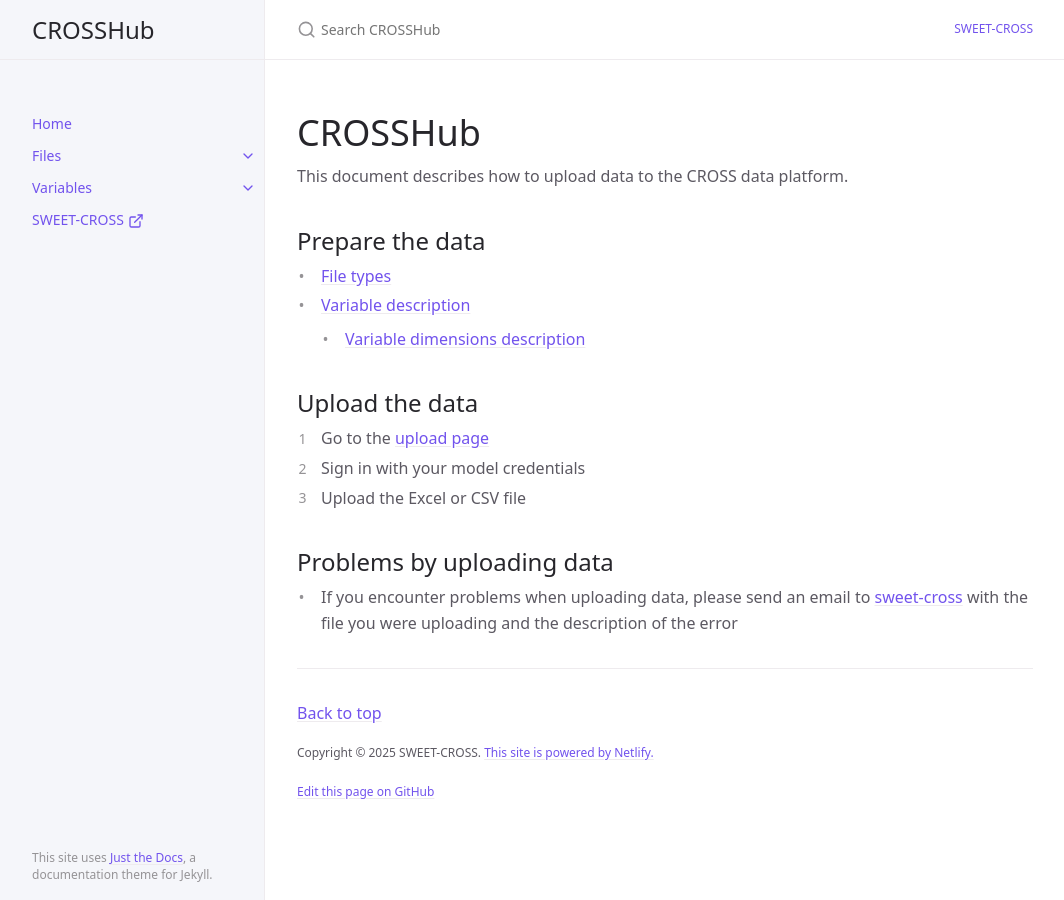
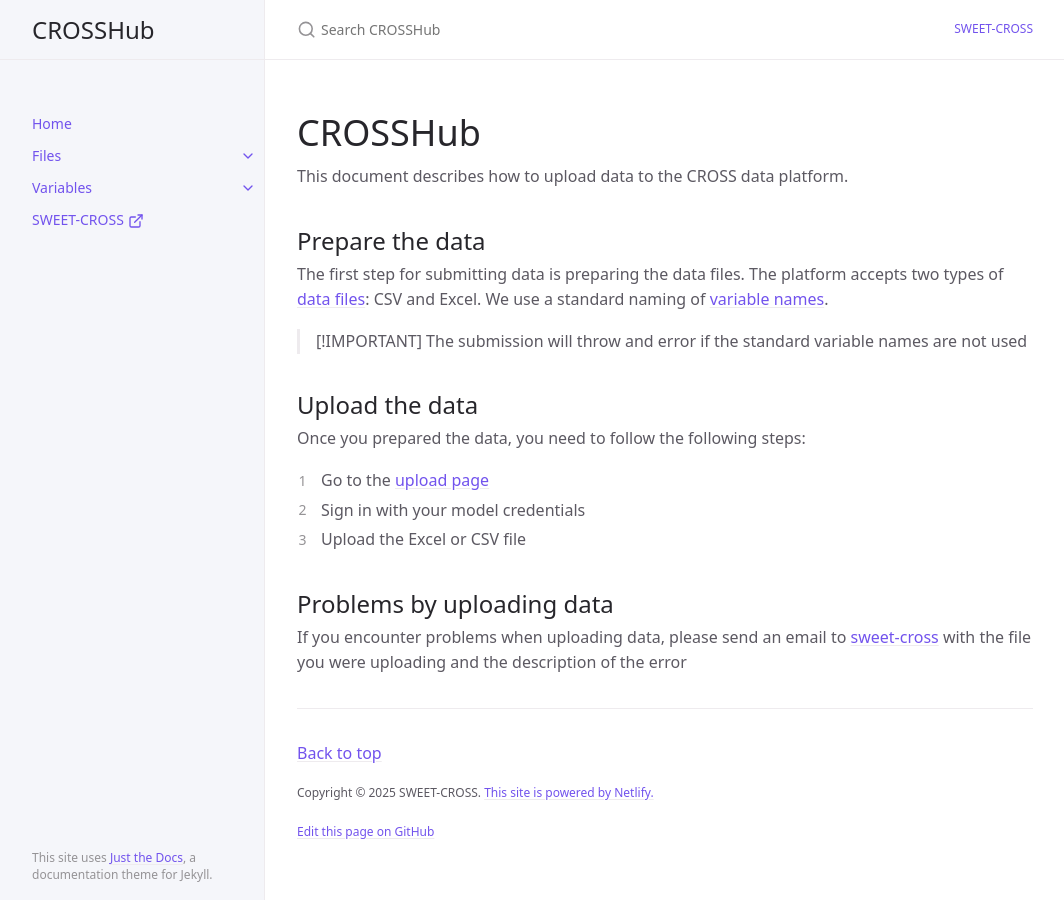
Before and after one commit to sweet-cross/data-model, a Jekyll site: the page built from index.md, in a window 1280 px wide. Shown: the whole page, without its empty margins (107-1171 px from the left). Built offline with Jekyll 4.4.1, drawn with Linux system fonts in a browser that asks for light colours; cached includes are drawn as plain includes.

Commit message:
instruction details

```diff
--- a/index.md
+++ b/index.md
@@ -11,15 +11,22 @@ This document describes how to upload data to the CROSS data platform.
 
 
 ## Prepare the data
-- [File types](/instructions-data/docs/files)
-- [Variable description](/instructions-data/docs/variables)
-	- [Variable dimensions description](/instructions-data/docs/variables/dimensions)
+
+The first step for submitting data is preparing the data files.  The platform accepts two types of [data files](/instructions-data/docs/files): CSV and Excel.
+We use a standard naming of [variable names](/instructions-data/docs/variables).
+
+> [!IMPORTANT]
+> The submission will throw and error if the standard variable names are not used
 
 ## Upload the data
+
+Once you prepared the data, you need to follow the following steps:
+
 1. Go to the [upload page](https://app.sweetcross.link/dashboard)
 2. Sign in with your model credentials
 3. Upload the Excel or CSV file
 
 
 ## Problems by uploading data
-- If you encounter problems when uploading data, please send an email to [sweet-cross](mailto:sweet.cross.ch[at]gmail.com?subject=technicalproblem) with the file you were uploading and the description of the error
+
+If you encounter problems when uploading data, please send an email to [sweet-cross](mailto:sweet.cross.ch[at]gmail.com?subject=technicalproblem) with the file you were uploading and the description of the error
```
Also changed, not shown: docs/files/index.md (+12 -2 lines).
